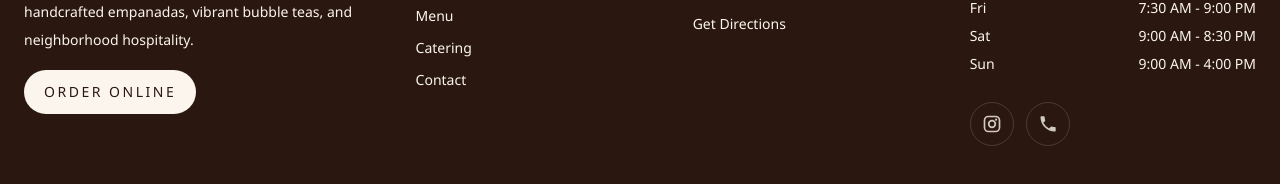
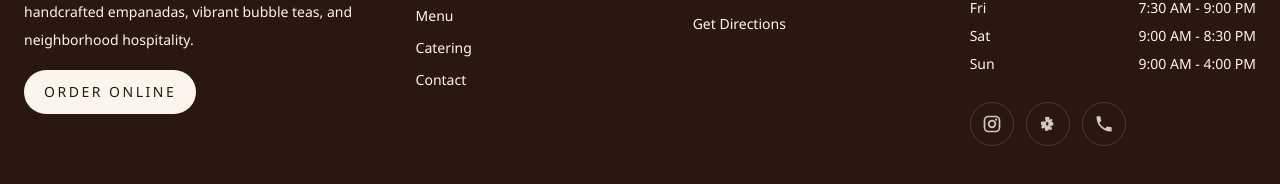
Before and after one commit to Volta-NYC/Cafe-La-Fe, a Next.js app: page / in a window 1280 px wide. Shown: the part 5910-6094 px from the top of the page. Built offline with nearby package versions, Linux system fonts and the light colour scheme.

Commit message:
added yelp to the footer

```diff
--- a/components/SiteFooter.tsx
+++ b/components/SiteFooter.tsx
@@ -76,6 +76,17 @@ export default function SiteFooter() {
               </svg>
             </a>
             <a
+              href={SITE.yelp}
+              target="_blank"
+              rel="noreferrer"
+              aria-label="Yelp"
+              className="flex h-11 w-11 items-center justify-center rounded-full border border-white/15 text-cream/80 transition hover:border-white/35 hover:text-white"
+            >
+              <svg viewBox="0 0 24 24" fill="currentColor" className="h-5 w-5">
+                <path d="M12.9 3.4c.5.1.8.6.8 1.1l-.2 4.3c0 .6-.6 1.1-1.2 1l-2-.3c-.5-.1-.9-.5-1-.9L8.4 4.7c-.1-.6.3-1.1.9-1.2l3.6-.1Zm4 3.1c.4.3.5.9.2 1.3l-2.3 3.6c-.3.5-1 .6-1.4.2l-1.4-1.4c-.4-.4-.5-1-.1-1.4L15 6c.4-.4 1-.4 1.5-.1l.4.6Zm1.6 5.9c.2.5-.1 1.1-.7 1.3l-4.1 1.4c-.6.2-1.2-.1-1.3-.7l-.3-2c-.1-.5.2-1 .7-1.2l3.8-1.8c.5-.2 1.1 0 1.4.5l.5 2.5Zm-2.2 6.2c-.2.5-.8.7-1.3.5l-3.9-1.8c-.5-.2-.8-.9-.5-1.4l1-1.8c.3-.5.9-.7 1.4-.4l3.3 2.1c.5.3.6.9.4 1.4l-.4 1.4Zm-6.7 1.7c-.6 0-1-.4-1.1-.9l-.8-4.2c-.1-.6.3-1.1.9-1.2l1.9-.4c.5-.1 1.1.2 1.2.8l1.2 4c.2.5-.1 1.1-.6 1.3l-2.7.6Zm-5.5-4c-.4-.4-.4-1 .1-1.4l3-3.1c.4-.4 1.1-.4 1.5 0l1.2 1.6c.3.4.3 1-.1 1.4l-3.5 2.5c-.5.3-1.1.2-1.5-.2L4 16.3Zm-.5-6.3c0-.6.4-1 1-1l4.3-.1c.6 0 1.1.5 1.1 1.1v1.9c0 .6-.4 1-.9 1.1l-4.2.7c-.6.1-1.1-.3-1.2-.8l-.1-3Z" />
+              </svg>
+            </a>
+            <a
               href={SITE.phoneHref}
               aria-label="Call Café La Fe"
               className="flex h-11 w-11 items-center justify-center rounded-full border border-white/15 text-cream/80 transition hover:border-white/35 hover:text-white"
--- a/lib/siteData.ts
+++ b/lib/siteData.ts
@@ -15,6 +15,7 @@ export const SITE = {
   cityStateZip: "New York, NY 10003",
   mapsUrl: "https://www.google.com/maps?q=70+E+1st+St,+New+York,+NY+10003",
   instagram: "https://www.instagram.com/cafelafenyc/",
+  yelp: "https://www.yelp.com/biz/cafe-la-fe-new-york",
   orderUrl: ORDER_URL,
 } as const;
 
```
